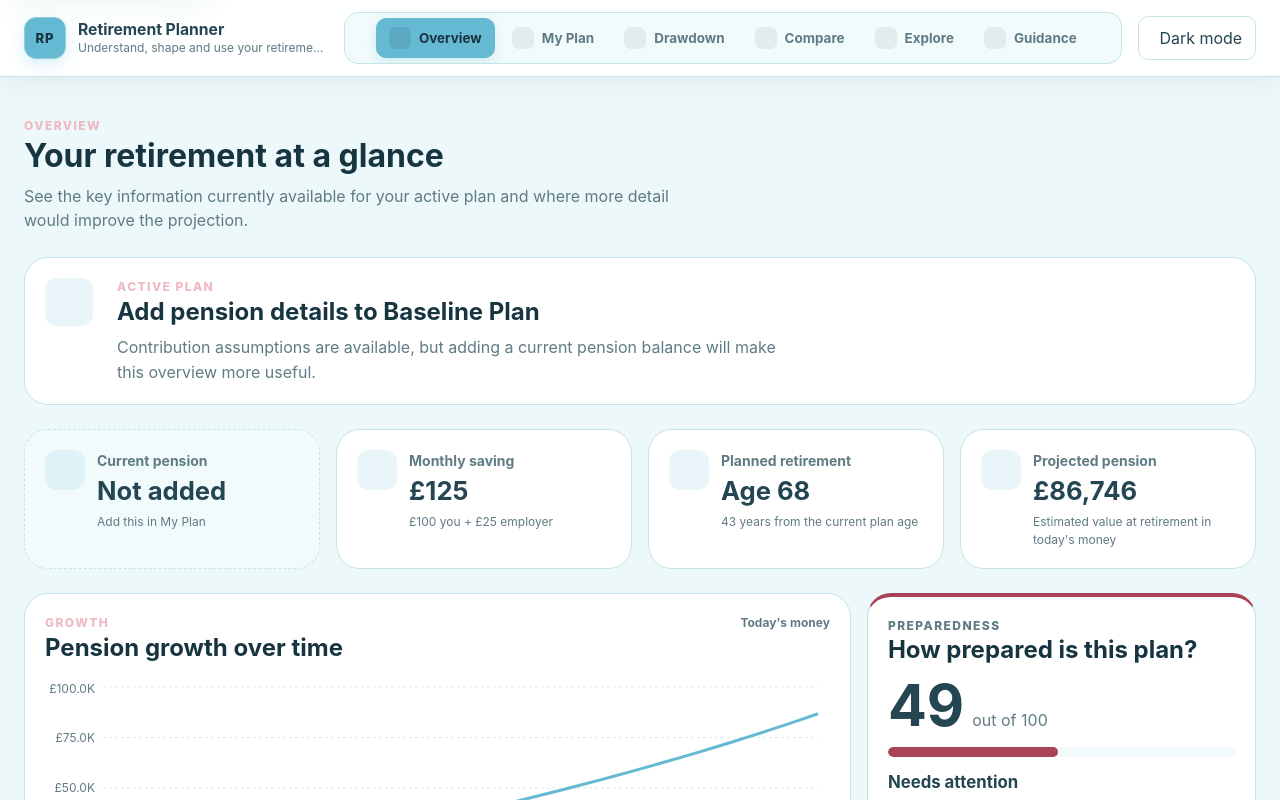
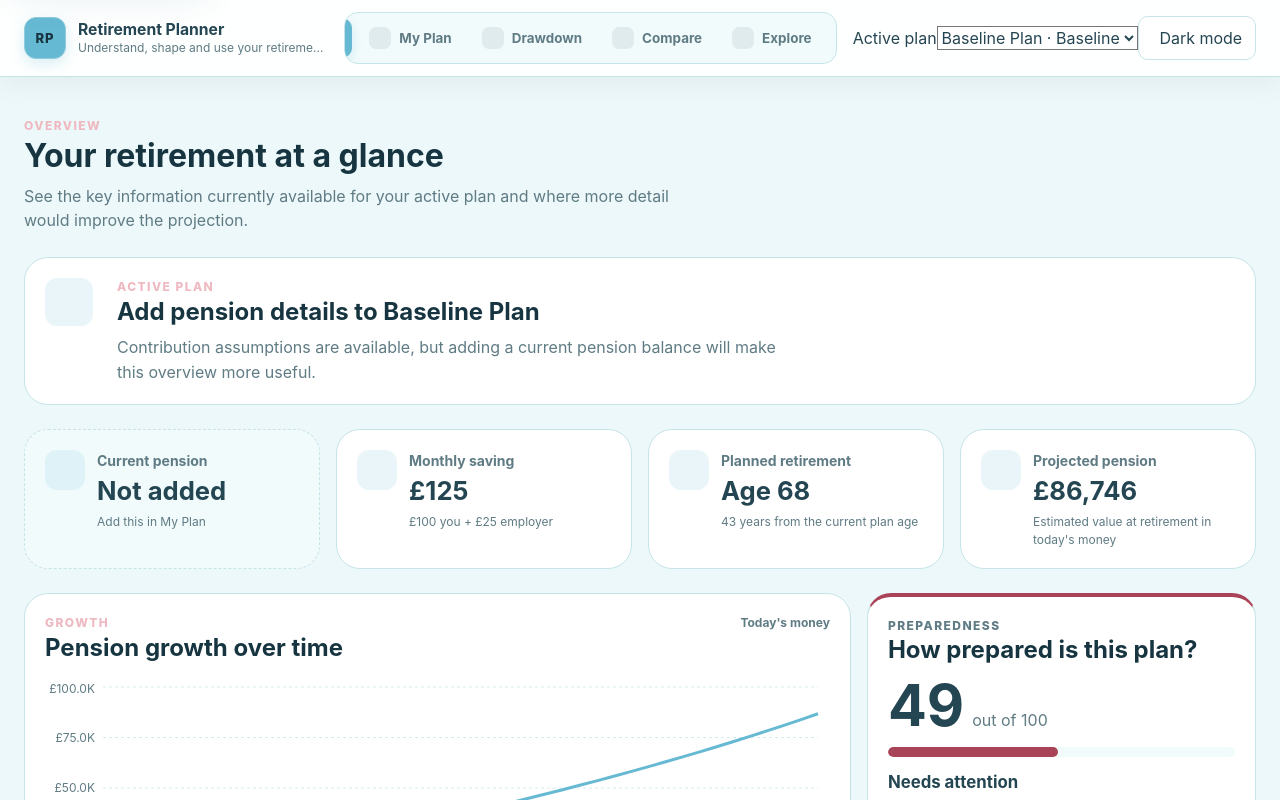
Before and after one commit to JellyMaster/Retirement-Planner, a React (Vite) app: page / in a window 1280 px wide. Shown: the top 800 px of the page. Built offline with nearby package versions, Linux system fonts and the light colour scheme.

Commit message:
Add active plan switcher to app navigation

```diff
--- a/src/App.tsx
+++ b/src/App.tsx
@@ -1,7 +1,10 @@
 import { FontAwesomeIcon } from "@fortawesome/react-fontawesome";
 import { BrowserRouter, Navigate, NavLink, Route, Routes } from "react-router-dom";
 
-import { ScenarioProvider } from "./components/scenarios";
+import {
+  ActiveScenarioSwitcher,
+  ScenarioProvider,
+} from "./components/scenarios";
 import { ThemeToggle } from "./components/theme/ThemeToggle";
 import { SkipLink } from "./components/ui";
 import { AppIcons, type AppIcon } from "./icons";
@@ -68,6 +71,7 @@
               </nav>
 
               <div className="app-header-actions">
+                <ActiveScenarioSwitcher />
                 <ThemeToggle />
               </div>
             </div>
```
